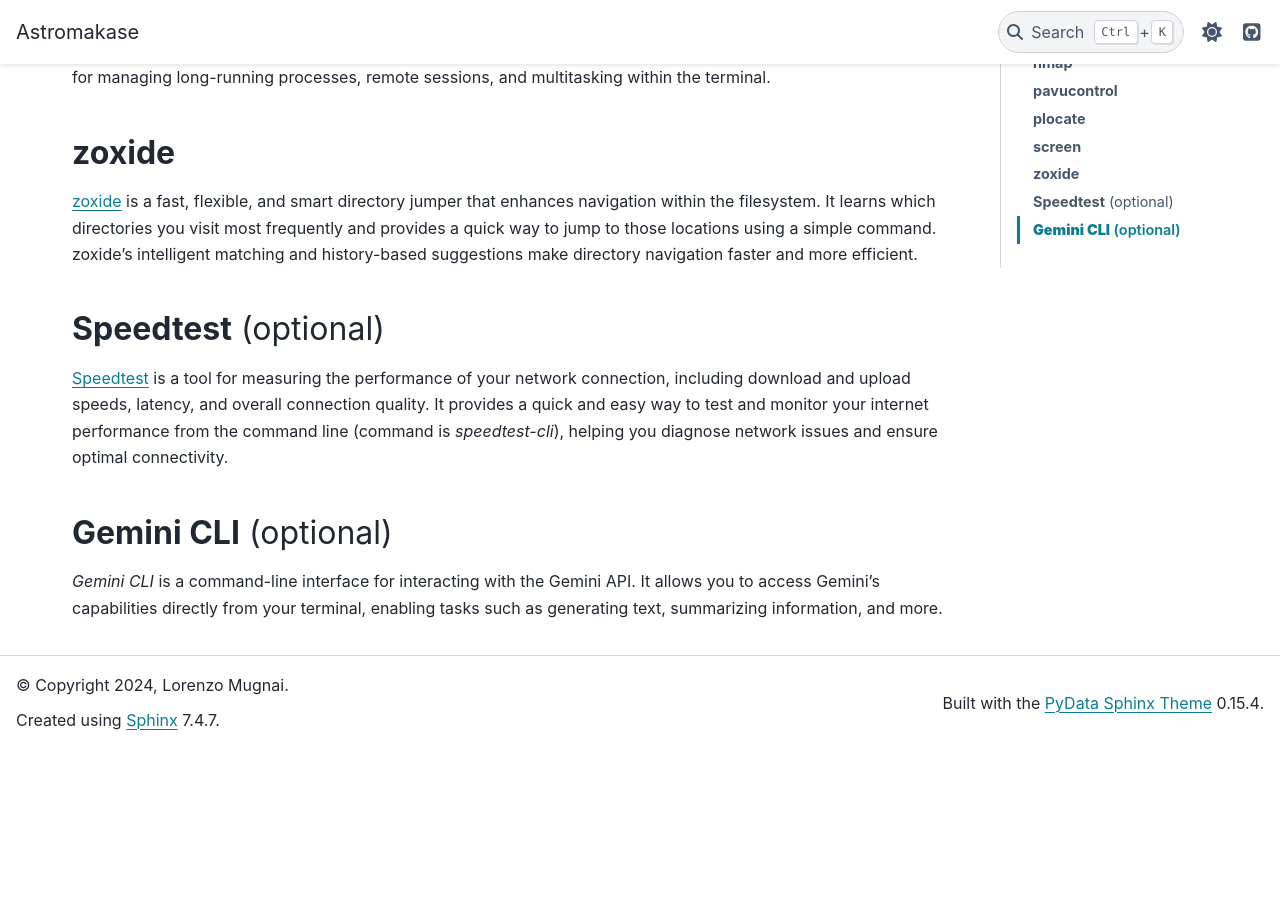
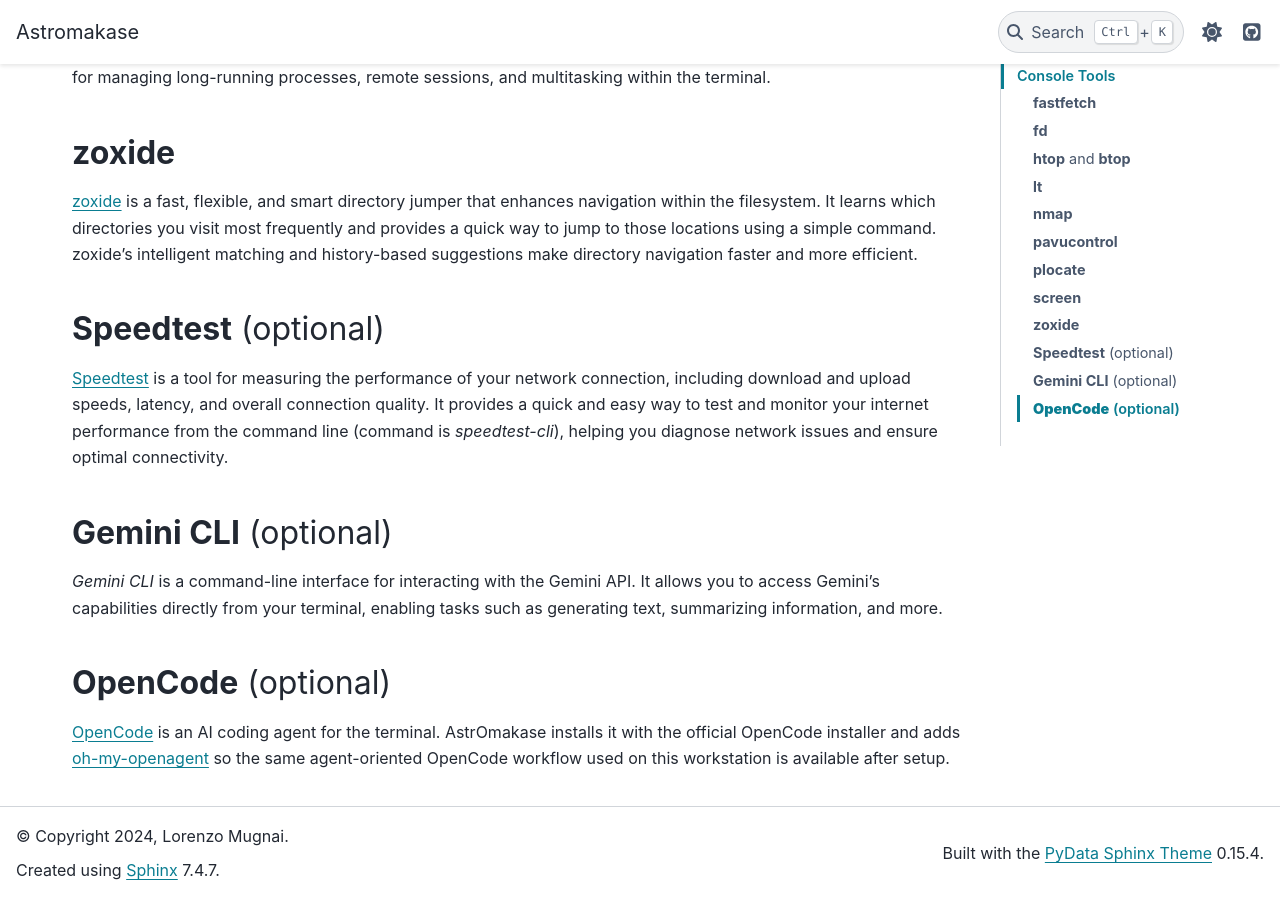
Before and after one commit to mug-n-ai/AstrOmakase, a Sphinx documentation site: the page built from docs/console.rst, in a window 1280 px wide and 900 px high, scrolled down 4085 px. Built offline with Sphinx 7.4.7 and the PyData theme 0.15.4, drawn with Linux system fonts in a browser that asks for light colours; before the commit the page ends 4834 px from its top, so only the background shows below that.

Commit message:
added opencode

```diff
--- a/docs/console.rst
+++ b/docs/console.rst
@@ -99,3 +99,8 @@
 ++++++++++++++++++++++++++++
 
 `Gemini CLI` is a command-line interface for interacting with the Gemini API. It allows you to access Gemini's capabilities directly from your terminal, enabling tasks such as generating text, summarizing information, and more.
+
+**OpenCode** (optional)
+++++++++++++++++++++++++++++
+
+`OpenCode <https://opencode.ai/>`_ is an AI coding agent for the terminal. AstrOmakase installs it with the official OpenCode installer and adds `oh-my-openagent <https://github.com/code-yeongyu/oh-my-openagent>`_ so the same agent-oriented OpenCode workflow used on this workstation is available after setup.
```
Also changed, not shown: README.md (+1 -0 lines), 2 other files.
